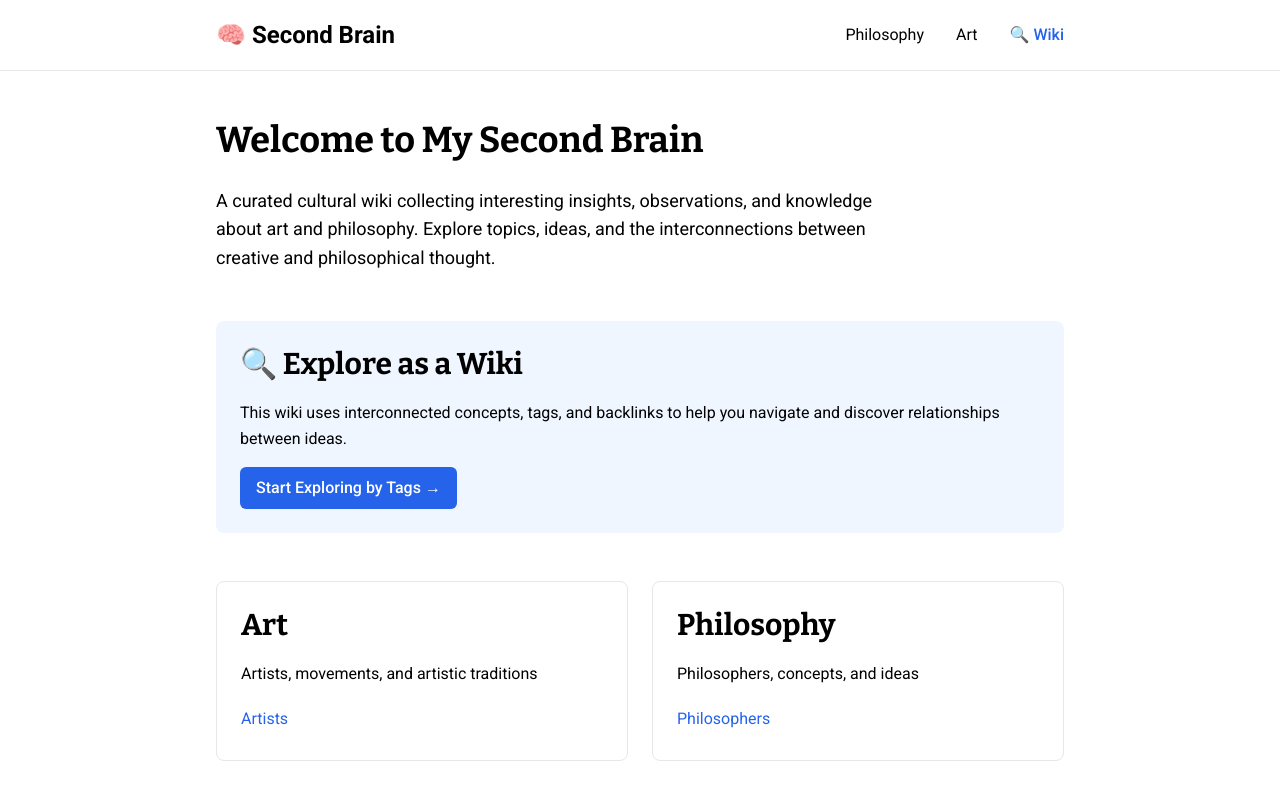
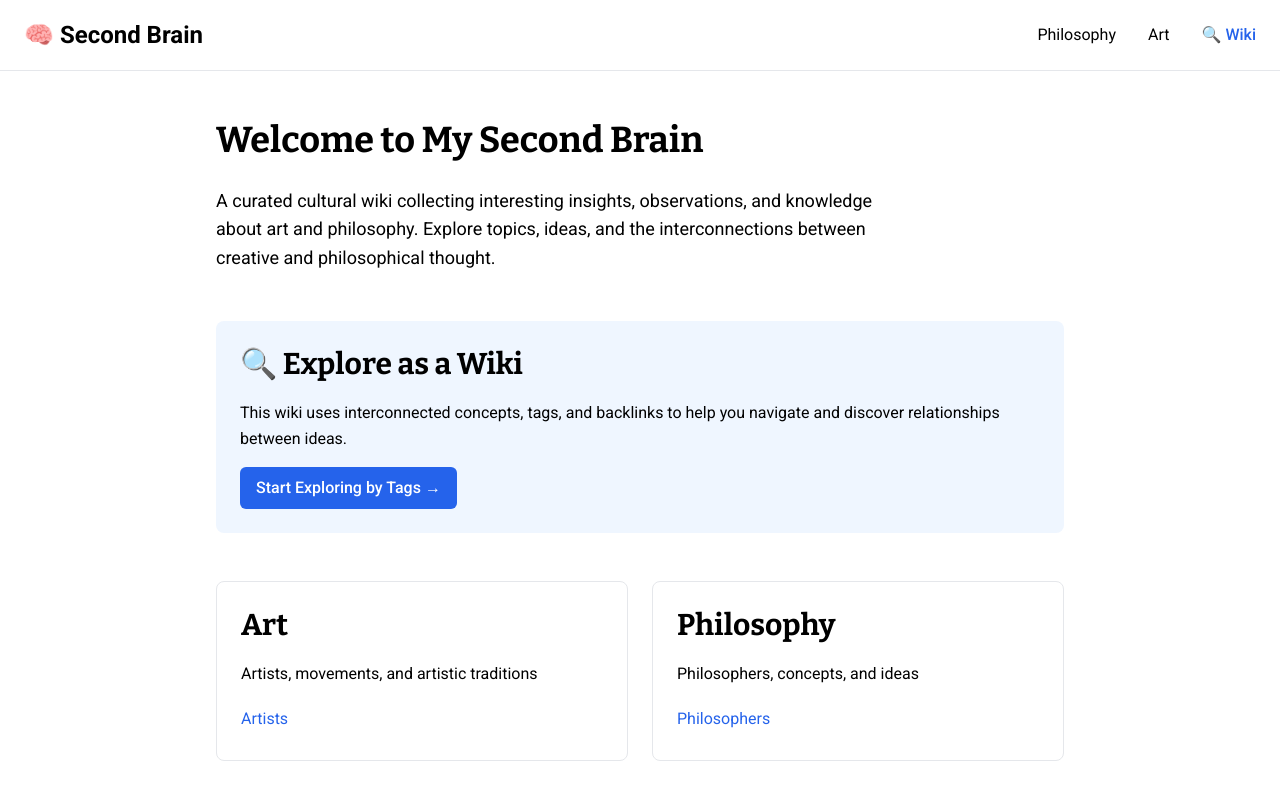
Before and after one commit to BenLewis42/second, a Next.js app: page / in a window 1280 px wide. Shown: the top 800 px of the page. Built offline with nearby package versions, Linux system fonts and the light colour scheme.

Commit message:
style: make header span full screen width instead of constraining to max-width

```diff
--- a/app/components/header.tsx
+++ b/app/components/header.tsx
@@ -9,7 +9,7 @@ export default function Header() {
       top: 0,
       zIndex: 40
     }}>
-      <nav style={{ maxWidth: '56rem', margin: '0 auto', padding: '1rem 1.5rem' }}>
+      <nav style={{ width: '100%', padding: '1rem 1.5rem' }}>
         <div style={{
           display: 'flex',
           alignItems: 'center',
```
